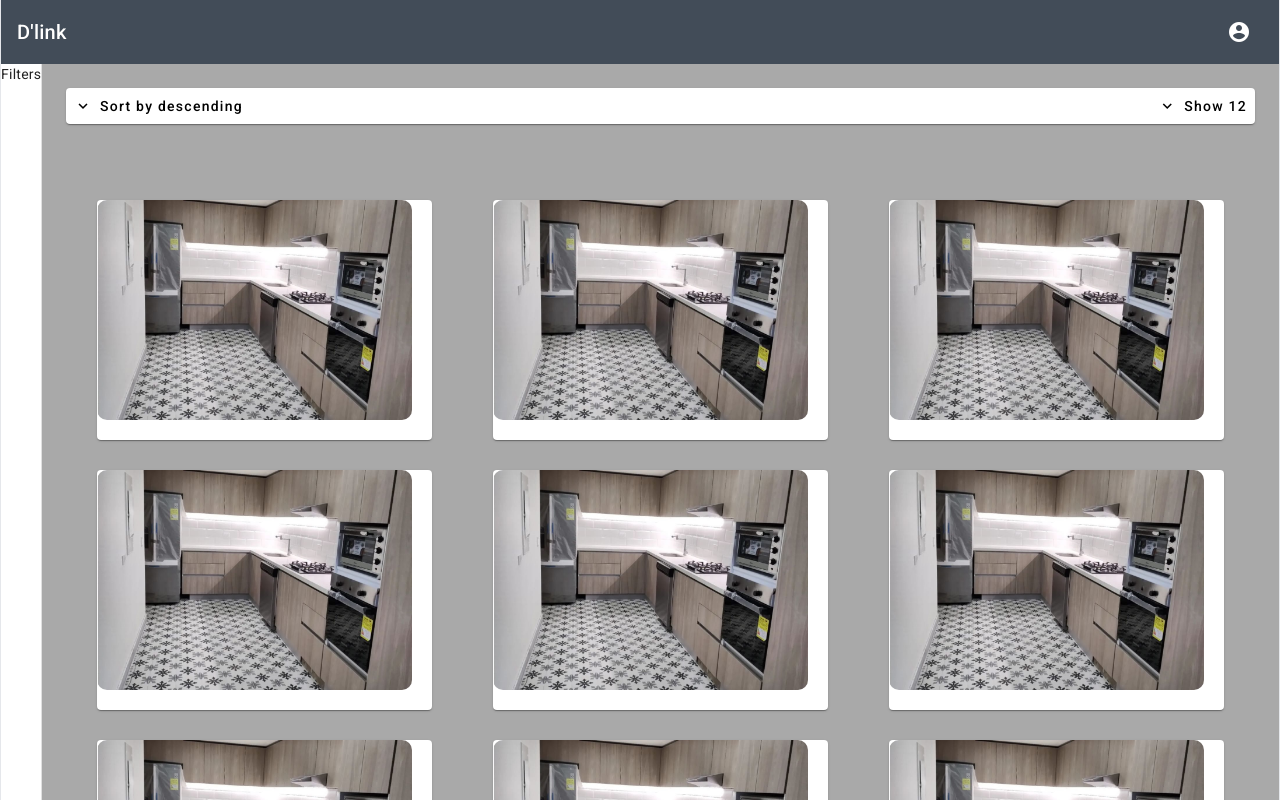
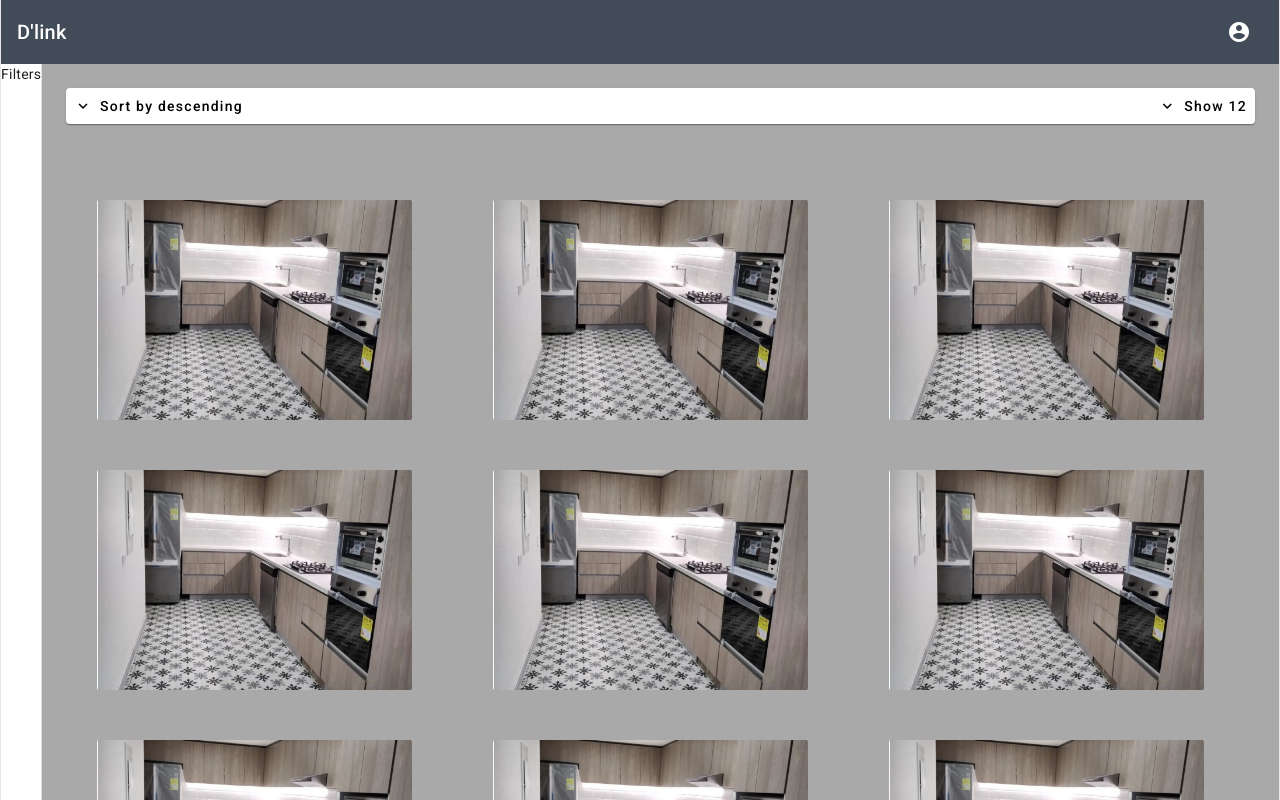
Before and after one commit to Felipe-Paez/DlinkFront, an Angular app: page /cards in a window 1280 px wide. Shown: the top 800 px of the page. Built offline with nearby package versions, Linux system fonts and the light colour scheme.

Commit message:
fix cards

```diff
--- a/src/app/component/card/card.component.html
+++ b/src/app/component/card/card.component.html
@@ -1,4 +1,4 @@
-<mat-card class="bg-none card-box">
+<mat-card style="background: none; border: none; box-shadow: none;" class="card-box">
     <div class="flip">
         <div class="front" style="background-image: url(/assets/images/card1.jpg);"></div>
         <div class="back">
--- a/src/styles.css
+++ b/src/styles.css
@@ -180,7 +180,7 @@ a {
       height: 220px;
       padding: 1rem 2rem;
       background: #313131;
-      border-radius: 10px;
+      border-radius: 2px;
       p {
         font-size: 0.9125rem;
         line-height: 160%;
```
